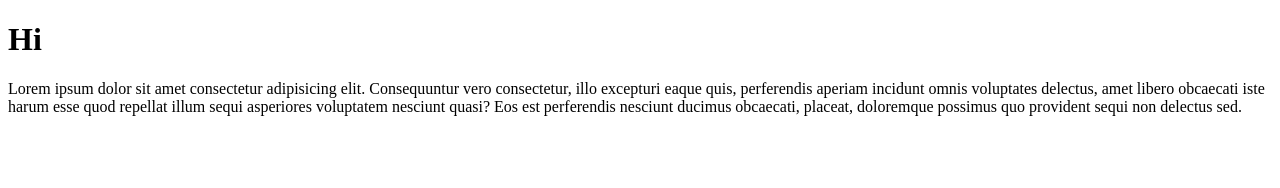
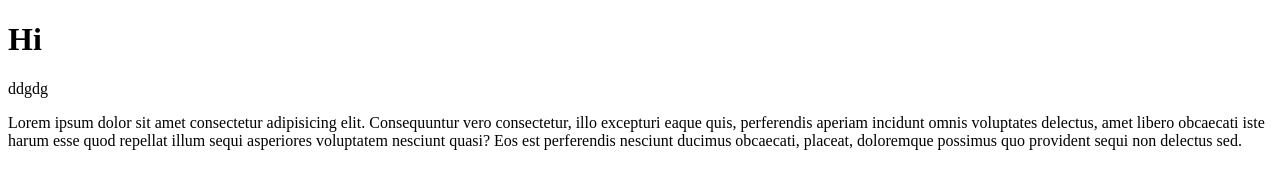
Before and after one commit to affaz101/rem, a plain HTML site: page index.html in a window 1280 px wide. Drawn offline with Linux system fonts and the light colour scheme.

Commit message:
Update index.html

```diff
--- a/index.html
+++ b/index.html
@@ -7,6 +7,7 @@
 </head>
 <body>
     <h1>Hi</h1>
+    ddgdg
     <p>Lorem ipsum dolor sit amet consectetur adipisicing elit. Consequuntur vero consectetur, illo excepturi eaque quis, perferendis aperiam incidunt omnis voluptates delectus, amet libero obcaecati iste harum esse quod repellat illum sequi asperiores voluptatem nesciunt quasi? Eos est perferendis nesciunt ducimus obcaecati, placeat, doloremque possimus quo provident sequi non delectus sed.</p>
 </body>
 </html>
```
